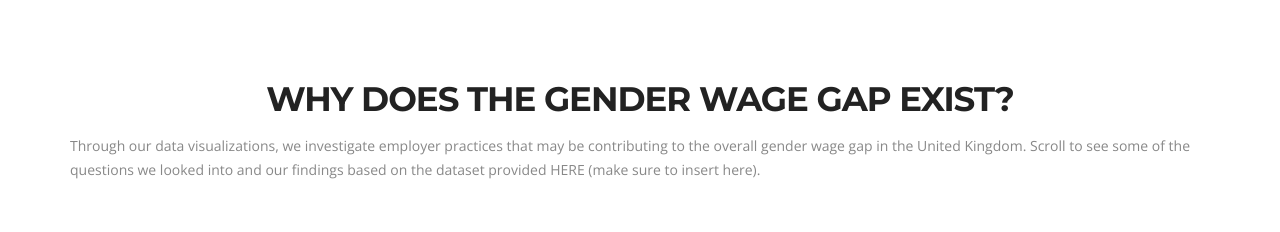
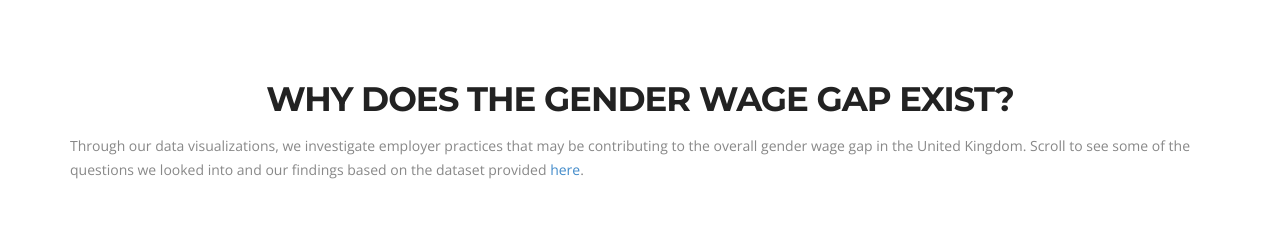
Before and after one commit to sarahchou/GenderPayGap, a plain HTML site: page index.html in a window 1280 px wide. Shown: the part 1040-1272 px from the top of the page. Drawn offline with nearby package versions, Linux system fonts and the light colour scheme; files whose address does not match are found by name.

Commit message:
added link to data set

```diff
--- a/index.html
+++ b/index.html
@@ -29,12 +29,6 @@
 	<script type="text/javascript" src="js/magnific-popup.js"></script>
 	<script src="contactform/contactform.js"></script>
 
-	<!-- =======================================================
-    Theme Name: Knight
-    Theme URL: https://bootstrapmade.com/knight-free-bootstrap-theme/
-    Author: BootstrapMade
-    Author URL: https://bootstrapmade.com
-	======================================================= -->
 
 </head>
 
@@ -77,8 +71,7 @@
 		<div class="container">
 			<h2>Why does the gender wage gap exist?</h2>
 			<p>Through our data visualizations, we investigate employer practices that may be contributing to the overall gender wage gap in the United Kingdom.
-			Scroll to see some of the questions we looked into and our findings based on the dataset provided HERE (make sure to insert here).</p>
-
+			Scroll to see some of the questions we looked into and our findings based on the dataset provided <a href=https://gender-pay-gap.service.gov.uk/viewing/download>here</a>.</p>
 
 	<!-- <section class="main-section alabaster">
 		<div class="container">
```
